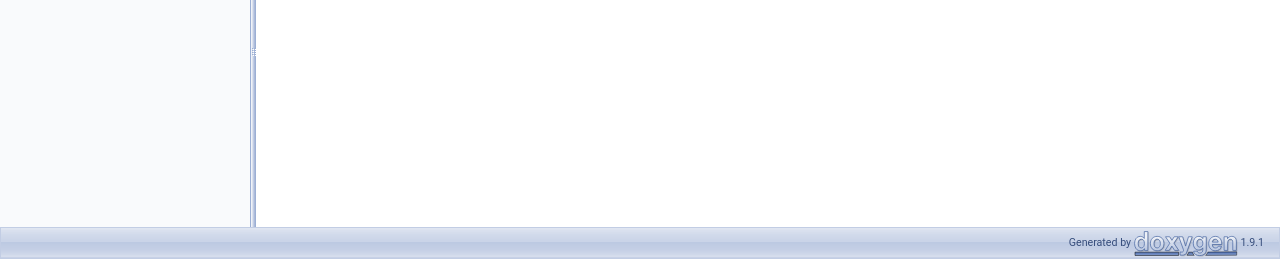
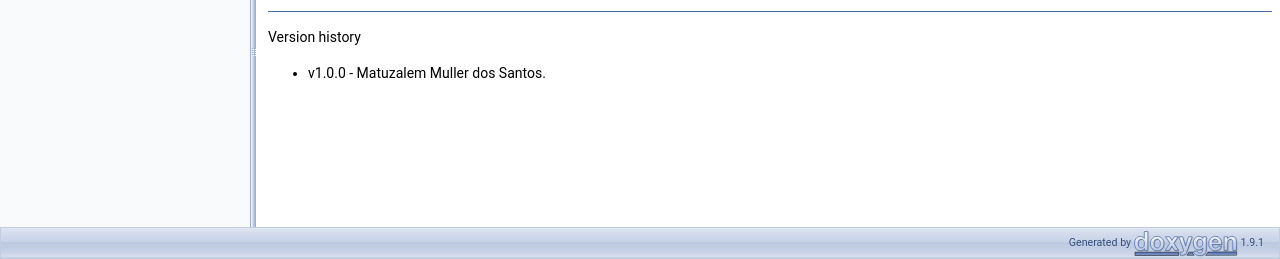
Before and after one commit to Embedded-BDI/embedded-bdi, a plain HTML site: page index.html in a window 1280 px wide. Shown: the part 541-800 px from the top of the page. Drawn offline with Linux system fonts and the light colour scheme.

Commit message:
deploy: b31ddaef195668952dc8e198b0a74192fdc90c8c

```diff
--- a/index.html
+++ b/index.html
@@ -88,7 +88,12 @@ $(document).ready(function(){initNavTree('index.html',''); initResizable(); });
 <div class="contents">
 <div class="textblock"><p><a class="anchor" id="md__github_workspace_README"></a> <img src="https://github.com/Embedded-BDI/embedded-bdi/actions/workflows/unit-tests.yml/badge.svg" alt="" style="pointer-events: none;" class="inline"/> <img src="https://github.com/Embedded-BDI/embedded-bdi/actions/workflows/gh-pages.yml/badge.svg" alt="" style="pointer-events: none;" class="inline"/></p>
 <p>Embedded-BDI allows programming deliberative <a href="https://en.wikipedia.org/wiki/Belief%E2%80%93desire%E2%80%93intention_software_model">BDI</a> agents for embedded systems using <a href="https://en.wikipedia.org/wiki/AgentSpeak">AgentSpeak</a>-like syntax.</p>
-<p>Visit the <a href="https://embedded-bdi.github.io">project page</a>. </p>
+<p>Visit the <a href="https://embedded-bdi.github.io">project page</a>.</p>
+<hr  />
+<p>Version history</p>
+<ul>
+<li>v1.0.0 - Matuzalem Muller dos Santos. </li>
+</ul>
 </div></div><!-- PageDoc -->
 </div><!-- contents -->
 </div><!-- doc-content -->
```
